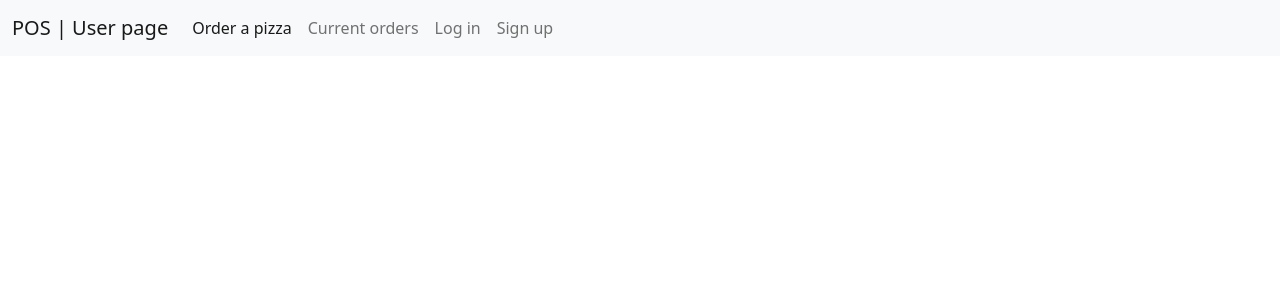
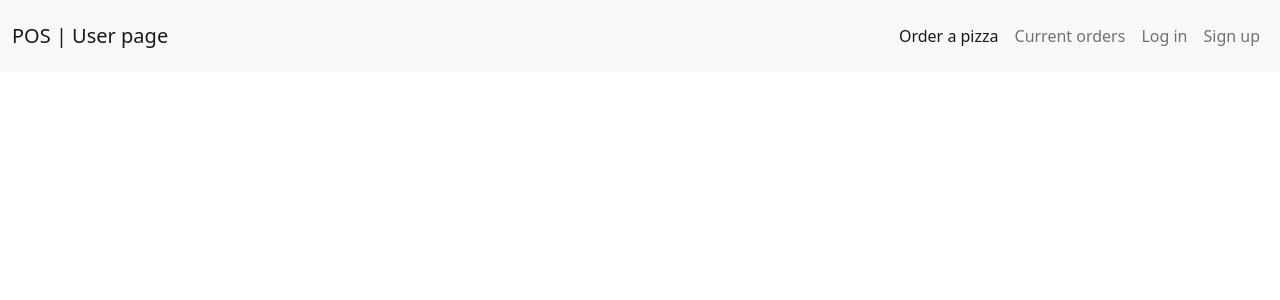
Before and after one commit to denis-liholet/POS, a Flask app: page /base in a window 1280 px wide. Shown: the top 300 px of the page. Run offline with Flask 2, Linux system fonts and the light colour scheme.

Commit message:
add template changes

```diff
--- a/config.py
+++ b/config.py
@@ -2,4 +2,4 @@ class Configuration:
     SQLALCHEMY_DATABASE_URI = 'sqlite:///resources/pos.db'
     SQLALCHEMY_TRACK_MODIFICATIONS = False
     SECRET_KEY = 'some secret salt)'
-    DEBUG = False
+    DEBUG = True
--- a/templates/base_user.html
+++ b/templates/base_user.html
@@ -15,7 +15,7 @@
                 aria-controls="navbarSupportedContent" aria-expanded="false" aria-label="Toggle navigation">
             <span class="navbar-toggler-icon"></span>
         </button>
-        <div class="collapse navbar-collapse" id="navbarSupportedContent">
+        <div class="navbar" id="navbarSupportedContent">
             <ul class="navbar-nav me-auto mb-2 mb-lg-0">
                 <li class="nav-item">
                     <a class="nav-link active" aria-current="page" href="{{ url_for('pizza_list') }}">Order a pizza</a>
```
